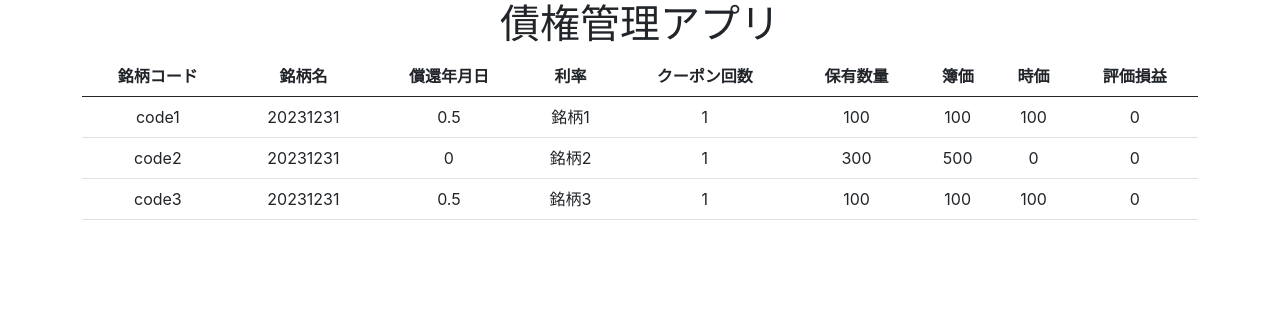
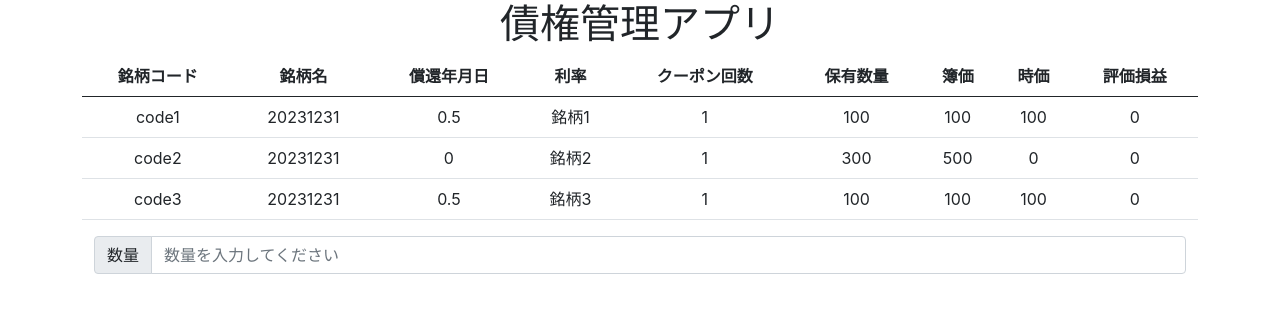
Before and after one commit to yuya296/jissen-gui, a React (Create React App) app: page / in a window 1280 px wide. Shown: the top 312 px of the page. Built offline with nearby package versions, Linux system fonts and the light colour scheme.

Commit message:
AddPositionを追加

```diff
--- a/src/App.tsx
+++ b/src/App.tsx
@@ -3,6 +3,7 @@ import logo from './logo.svg';
 import './App.css';
 import { initialdata, codes } from './components/Data';
 import Table from './components/Table';
+import AddPosition from './components/AddPosition';
 
 function App() {
   return (
@@ -10,6 +11,7 @@ function App() {
       <div className='container-lg'>
         <h1>債権管理アプリ</h1>
         <Table positions={initialdata} />
+        <AddPosition />
       </div>
     </div>
   );
--- /dev/null
+++ b/src/components/AddPosition.tsx
@@ -0,0 +1,39 @@
+import React, { useState } from 'react';
+
+type InputBoxProps = {
+    id: string;
+    name: string;
+    placeholder: string;
+}
+const InputBox = ({id,name,placeholder}: InputBoxProps) => {
+    return (
+        <div className='input-group mb-3'>
+            <span className='input-group-text'>{name}</span>
+            <input
+                className='form-control'
+                id={id}
+                placeholder={placeholder}
+                name={name}
+            />
+        </div>
+    )
+}
+
+const AddPosition = () => {
+    const [code, setCode] = useState<string>("");
+    const [quantity, setQuantity] = useState<number>(0);
+    const [bookValue, setBookValue] = useState<number>(0);
+
+    return (
+        <div className='container-fluid'>
+            <InputBox
+                id='quantity'
+                name='数量'
+                placeholder='数量を入力してください'
+            />
+
+        </div>
+    )
+}
+
+export default AddPosition;
```
